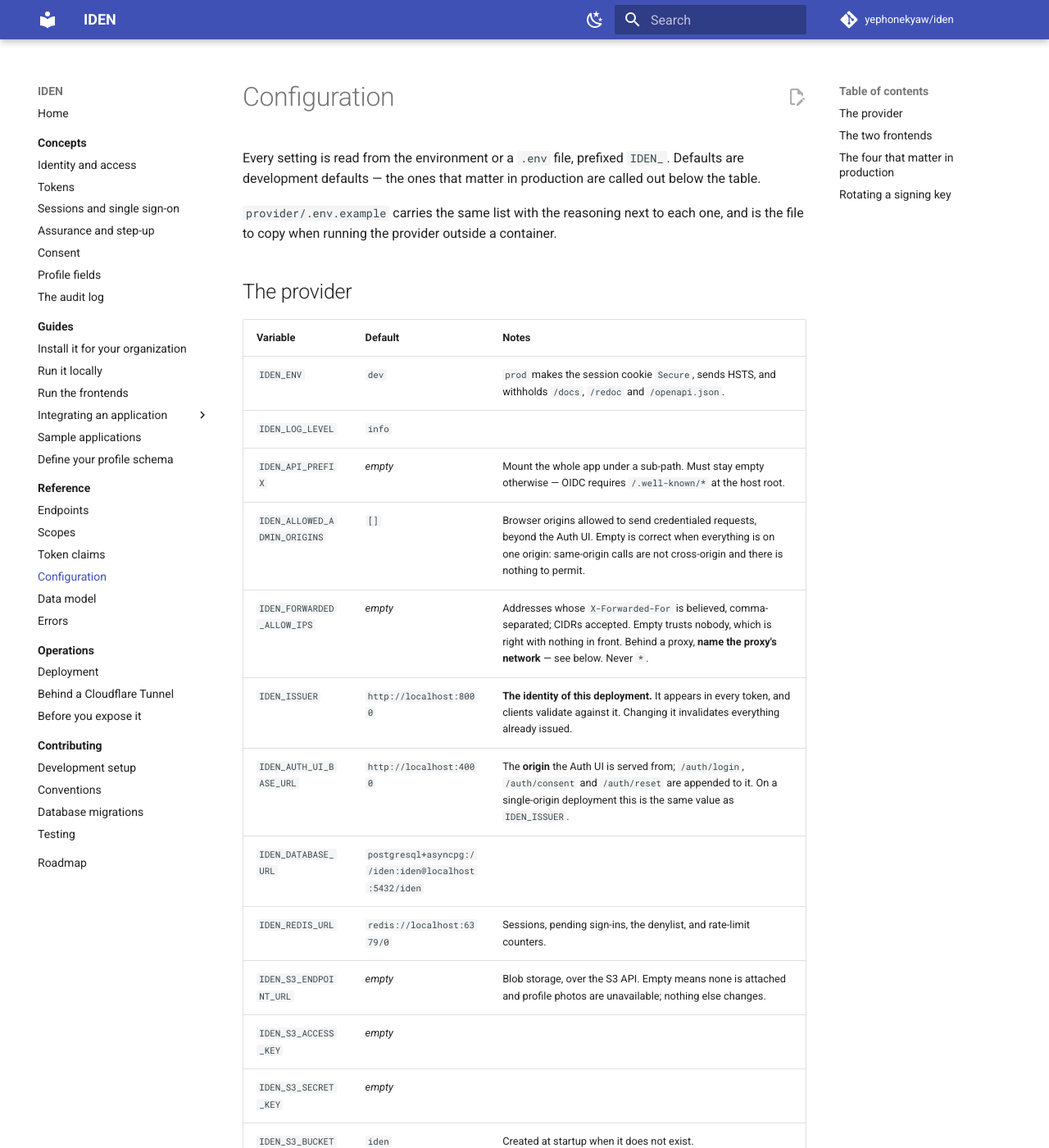
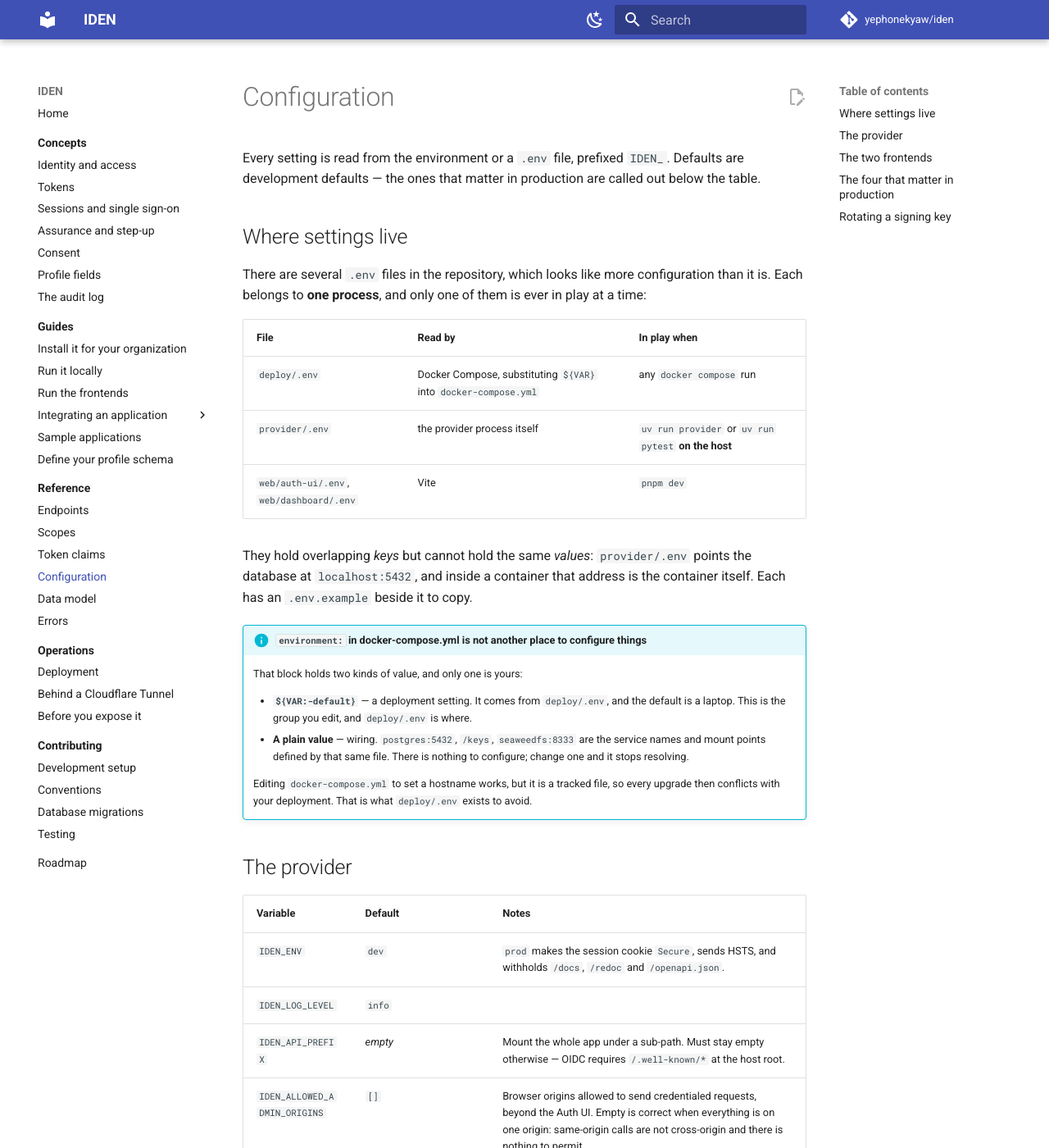
Before and after one commit to yephonekyaw/iden, an MkDocs documentation site: the page built from doc/reference/configuration.md, in a window 1280 px wide and 1400 px high. Shown: the whole window at 82% size. Built offline with MkDocs 1.6.1 and Material for MkDocs 9.7.7, drawn with Linux system fonts in a browser that asks for light colours; comment, search, counter and statistics services are not loaded.

Commit message:
docs: map which .env belongs to which process
Three .env files across the repo reads as three times the configuration.
They are one per process -- compose, the provider run directly, Vite -- and
never more than one is in play at once. Nothing said so anywhere.

The compose environment block made it worse by mixing two kinds of value
with nothing to separate them: ${...} settings that come from deploy/.env,
and plain wiring like postgres:5432 and /keys that this file defines and
nobody should touch. Grouped, with a comment saying which is which.

No behaviour change; `docker compose config` is byte-identical.

```diff
--- a/doc/reference/configuration.md
+++ b/doc/reference/configuration.md
@@ -3,8 +3,32 @@
 Every setting is read from the environment or a `.env` file, prefixed `IDEN_`. Defaults are
 development defaults — the ones that matter in production are called out below the table.
 
-`provider/.env.example` carries the same list with the reasoning next to each one, and is the file to
-copy when running the provider outside a container.
+## Where settings live
+
+There are several `.env` files in the repository, which looks like more configuration than it is.
+Each belongs to **one process**, and only one of them is ever in play at a time:
+
+| File | Read by | In play when |
+|---|---|---|
+| `deploy/.env` | Docker Compose, substituting `${VAR}` into `docker-compose.yml` | any `docker compose` run |
+| `provider/.env` | the provider process itself | `uv run provider` or `uv run pytest` **on the host** |
+| `web/auth-ui/.env`, `web/dashboard/.env` | Vite | `pnpm dev` |
+
+They hold overlapping *keys* but cannot hold the same *values*: `provider/.env` points the database
+at `localhost:5432`, and inside a container that address is the container itself. Each has an
+`.env.example` beside it to copy.
+
+!!! info "`environment:` in docker-compose.yml is not another place to configure things"
+    That block holds two kinds of value, and only one is yours:
+
+    - **`${VAR:-default}`** — a deployment setting. It comes from `deploy/.env`, and the default is
+      a laptop. This is the group you edit, and `deploy/.env` is where.
+    - **A plain value** — wiring. `postgres:5432`, `/keys`, `seaweedfs:8333` are the service names
+      and mount points defined by that same file. There is nothing to configure; change one and it
+      stops resolving.
+
+    Editing `docker-compose.yml` to set a hostname works, but it is a tracked file, so every upgrade
+    then conflicts with your deployment. That is what `deploy/.env` exists to avoid.
 
 ## The provider
 
```
Also changed, not shown: 1 other file.
